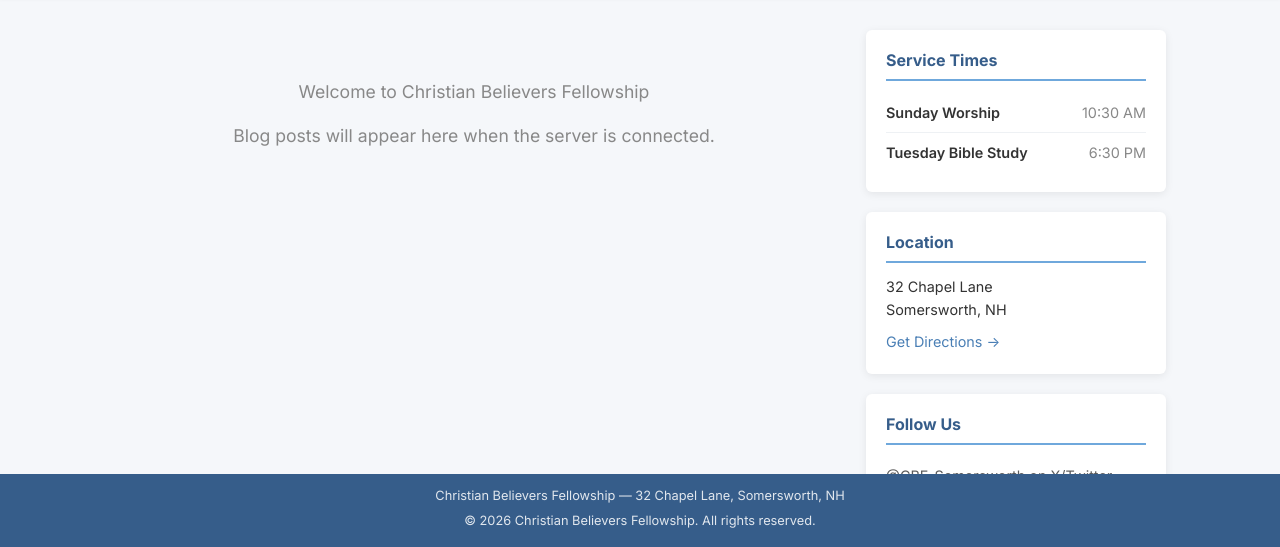
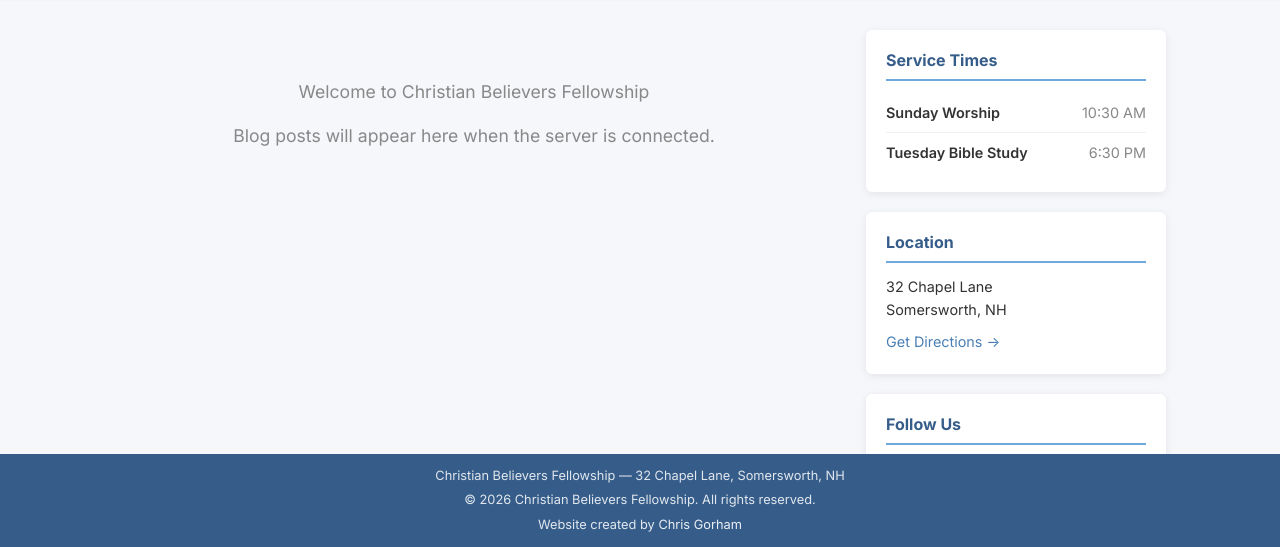
Before and after one commit to chrisgorham999/cbfchurch, a plain HTML site: page index.html in a window 1280 px wide. Shown: the part 253-800 px from the top of the page. Drawn offline with Linux system fonts and the light colour scheme; no server answers.

Commit message:
Update index.html

```diff
--- a/index.html
+++ b/index.html
@@ -111,7 +111,7 @@
   <footer class="site-footer">
     <div class="footer-inner">
       <p>Christian Believers Fellowship &mdash; 32 Chapel Lane, Somersworth, NH</p>
-      <p>&copy; <span id="footer-year"></span> Christian Believers Fellowship. All rights reserved.</p>
+      <p>&copy; <span id="footer-year"></span> Christian Believers Fellowship. All rights reserved.</p> Website created by <a href="https://chrisgorham999.github.io" target="resource window">Chris Gorham</a>
     </div>
   </footer>
 
```
